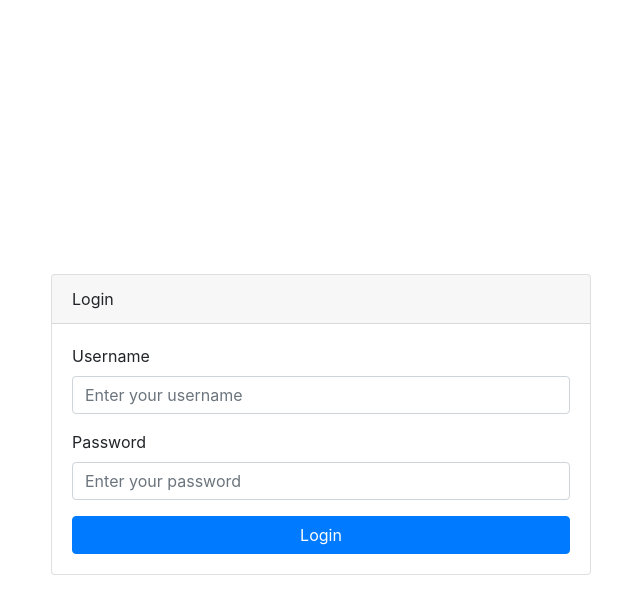
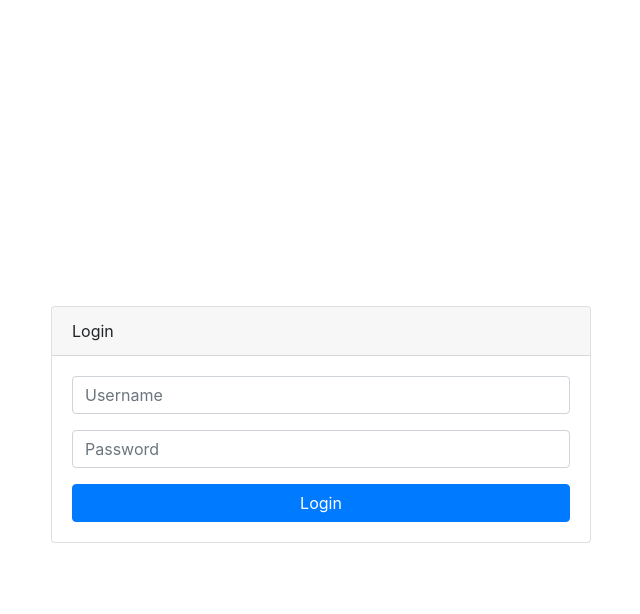
Before and after one commit to jobet1995/SchoolEnrolling, a Python web app: template templates/index.html in a window 1280 px wide. Shown: the top 614 px of the page, without its empty margins (319-959 px from the left). Run offline with Jinja, Linux system fonts and the light colour scheme; the template is opened without the code that fills it, so the values that code supplies are empty.

Commit message:
modified text inputs

```diff
--- a/templates/index.html
+++ b/templates/index.html
@@ -19,12 +19,10 @@
                   <div class="card-body">
                       <form>
                           <div class="form-group">
-                              <label for="username">Username</label>
-                              <input type="text" class="form-control" id="username" placeholder="Enter your username">
+                              <input type="text" class="form-control" id="username" placeholder="Username">
                           </div>
                           <div class="form-group">
-                              <label for="password">Password</label>
-                              <input type="password" class="form-control" id="password" placeholder="Enter your password">
+                              <input type="password" class="form-control" id="password" placeholder="Password">
                           </div>
                           <button type="submit" class="btn btn-primary btn-block">Login</button>
                       </form>
```
